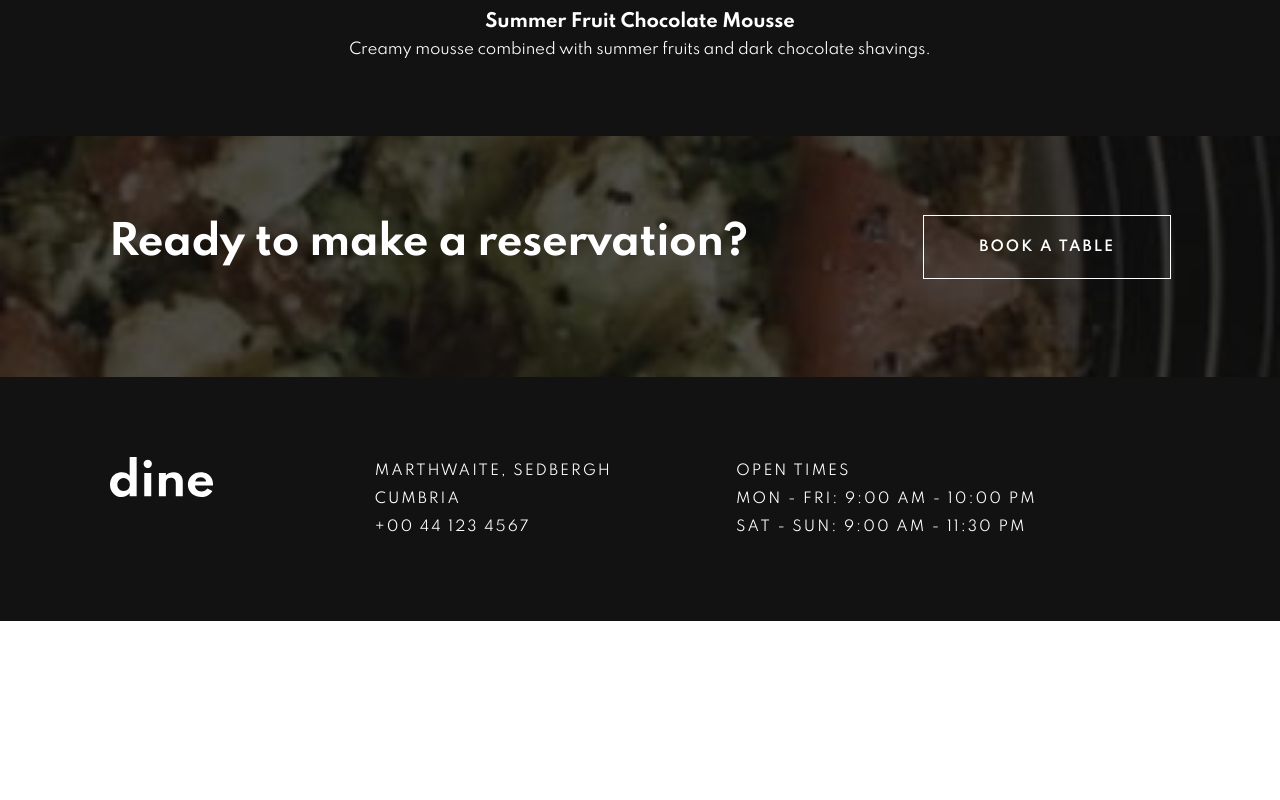
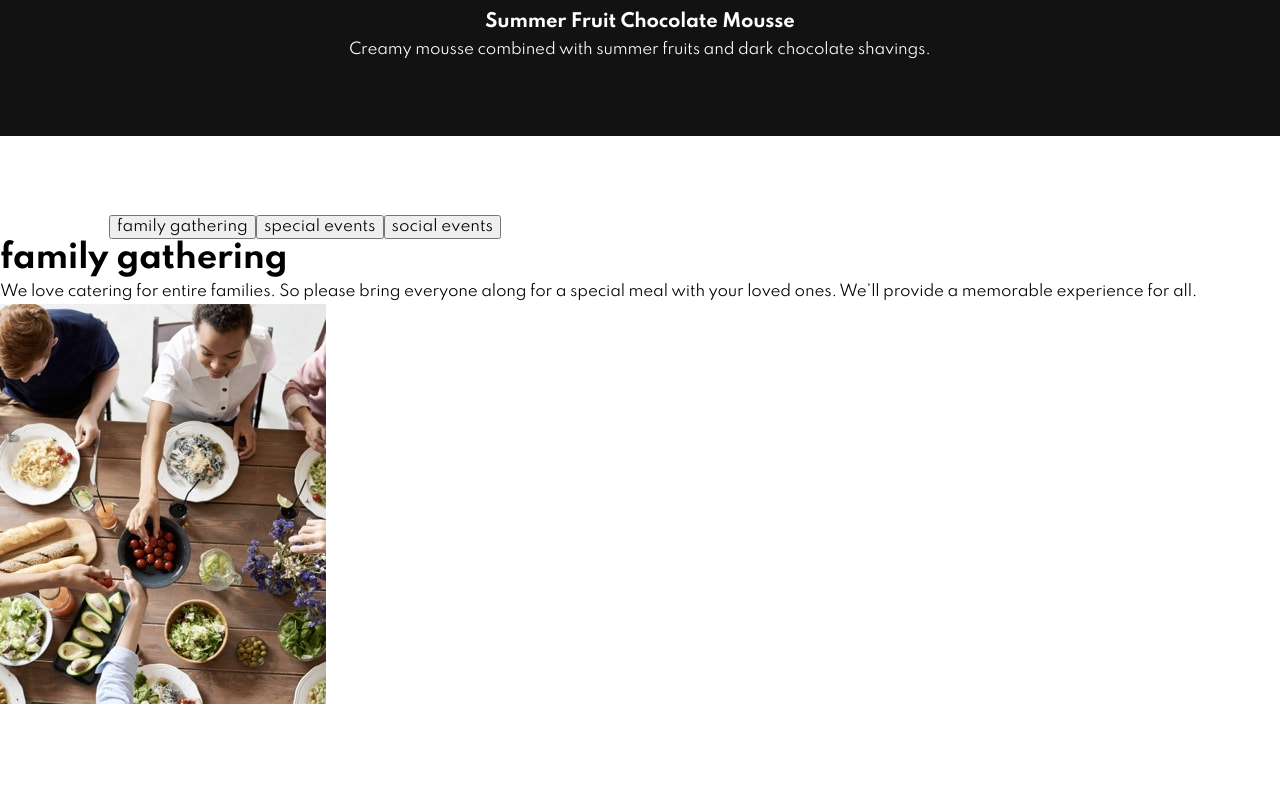
Before and after one commit to emestabillo/dine-restaurant-site, a React (Create React App) app: page / in a window 1280 px wide. Shown: the part 3040-3840 px from the top of the page. Before the commit the page ends 3661 px from the top, so only its background shows below. Built offline with nearby package versions, Linux system fonts and the light colour scheme.

Commit message:
Add logic for tabs

```diff
--- /dev/null
+++ b/src/components/Features.js
@@ -0,0 +1,33 @@
+import React, { useState } from 'react';
+import { items } from '../data';
+
+function Features() {
+  const [featureInfo, setFeatureInfo] = useState(0);
+
+  const {title, description, imgMob} = items[featureInfo]
+
+  return (
+    <section className="features">
+      <div className="container">
+        <div className="btn-container">
+        {items.map((item, index) => {
+          return (
+            <button
+              key={item.id}
+              onClick={() => setFeatureInfo(index)}>
+              {item.title}
+            </button>
+          )
+        } )}
+        </div>
+      </div>
+      <article>
+        <h2>{title}</h2>
+        <p>{description}</p>
+        <img src={require('../images/homepage/family-gathering-mobile.jpg').default} alt={title}/>
+      </article>
+    </section>
+  )
+}
+
+export default Features;
--- /dev/null
+++ b/src/data.js
@@ -0,0 +1,28 @@
+
+export const items = [
+  {
+    id: 1,
+    title: 'family gathering',
+    description: 'We love catering for entire families. So please bring everyone along for a special meal with your loved ones. We’ll provide a memorable experience for all.',
+    imgMob: './images/homespage/family-gathering-mobile.jpg',
+    imgTab: './images/homespage/family-gathering-tablet.jpg',
+    imgDesk: './images/homespage/family-gathering-desktop.jpg',
+  },
+  {
+    id: 2,
+    title: 'special events',
+    description: 'Whether it’s a romantic dinner or special date you’re celebrating with others we’ll look after you. We’ll be sure to mark your special date with an unforgettable meal.',
+    imgMob: './images/homespage/special-events-mobile.jpg',
+    imgTab: './images/homespage/special-events-tablet.jpg',
+    imgDesk: './images/homespage/special-events-desktop.jpg',
+  },
+
+  {
+   id: 3,
+    title: 'social events',
+    description: 'Are you looking to have a larger social event? No problem! We’re more than happy to cater for big parties. We’ll work with you to make your event a hit with everyone.',
+    imgMob: '/images/homespage/social-events-mobile.jpg',
+    imgTab: './images/homespage/social-events-tablet.jpg',
+    imgDesk: './images/homespage/social-events-desktop.jpg',
+  },
+];
--- a/src/pages/Home.js
+++ b/src/pages/Home.js
@@ -2,6 +2,7 @@ import React from "react";
 import Header from "../components/Header";
 import HeaderText from "../components/HeaderText";
 // import Container from "../components/Container";
+import Features from "../components/Features";
 import CTA from "../components/CTA";
 import About from "../components/About";
 import { MenuList } from "../components/MenuList";
@@ -25,6 +26,7 @@ function Home() {
       </Header>
       <About />
       <MenuList/>
+      <Features />
       <CTA />
     </>
   );
--- a/src/styles/components/_cta.scss
+++ b/src/styles/components/_cta.scss
@@ -1,9 +1,19 @@
 .cta {
-  background: url("../../images/homepage/ready-bg-mobile.jpg") no-repeat center;
+  background-image: url("../../images/homepage/ready-bg-mobile.jpg");
   background-size: cover;
+  background-repeat: no-repeat;
+  background-position: center;
   color: var(--clr-white);
   padding: 5.3rem 0;
   text-align: center;
+
+  @include med {
+    background-image: url("../../images/homepage/ready-bg-tablet.jpg");
+  }
+
+  @include xl {
+    background-image: url("../../images/homepage/ready-bg-desktop.jpg");
+  }
 
   &__text {
     @include xl {
--- /dev/null
+++ b/src/styles/components/_features.scss
@@ -0,0 +1,3 @@
+.features {
+  padding: 5.3rem 0 8.26rem;
+}
--- a/src/styles/main.scss
+++ b/src/styles/main.scss
@@ -22,6 +22,7 @@
   'components/button',
   'components/about',
   'components/menuList',
+  'components/features',
   'components/cta',
   'components/footer';
 //   'components/icon',
```
